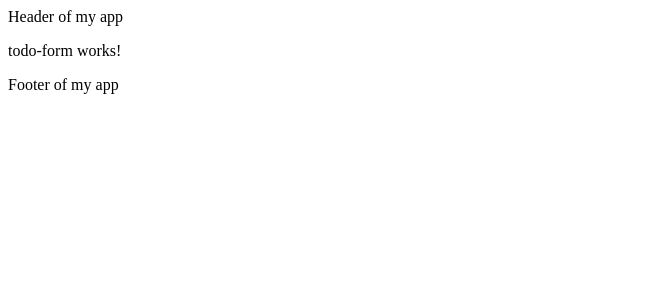
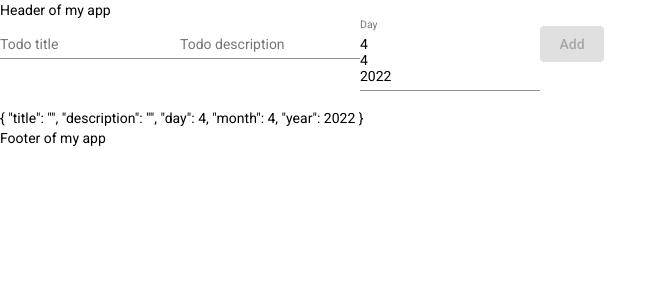
Before and after one commit to dacodemaniak/ng13-todo, an Angular app: page /todo/add in a window 1280 px wide. Shown: the top 300 px of the page, without its empty margins (0-667 px from the left). Built offline with nearby package versions, Linux system fonts and the light colour scheme.

Commit message:
Add material and form

```diff
--- a/angular.json
+++ b/angular.json
@@ -53,6 +53,7 @@
               "src/assets"
             ],
             "styles": [
+              "./node_modules/@angular/material/prebuilt-themes/indigo-pink.css",
               "src/styles.scss"
             ],
             "scripts": []
@@ -121,6 +122,7 @@
               "src/assets"
             ],
             "styles": [
+              "./node_modules/@angular/material/prebuilt-themes/indigo-pink.css",
               "src/styles.scss"
             ],
             "scripts": []
--- a/package.json
+++ b/package.json
@@ -11,10 +11,12 @@
   "private": true,
   "dependencies": {
     "@angular/animations": "~13.3.0",
+    "@angular/cdk": "^13.3.4",
     "@angular/common": "~13.3.0",
     "@angular/compiler": "~13.3.0",
     "@angular/core": "~13.3.0",
     "@angular/forms": "~13.3.0",
+    "@angular/material": "^13.3.4",
     "@angular/platform-browser": "~13.3.0",
     "@angular/platform-browser-dynamic": "~13.3.0",
     "@angular/router": "~13.3.0",
--- a/src/app/app.module.ts
+++ b/src/app/app.module.ts
@@ -4,6 +4,7 @@ import { BrowserModule } from '@angular/platform-browser';
 import { AppRoutingModule } from './app-routing.module';
 import { AppComponent } from './app.component';
 import { TodoModule } from './todo/todo.module';
+import { BrowserAnimationsModule } from '@angular/platform-browser/animations';
 
 @NgModule({
   declarations: [
@@ -12,7 +13,8 @@ import { TodoModule } from './todo/todo.module';
   imports: [
     BrowserModule,
     AppRoutingModule,
-    TodoModule
+    TodoModule,
+    BrowserAnimationsModule
   ],
   providers: [],
   bootstrap: [AppComponent]
--- a/src/app/services/todo.service.ts
+++ b/src/app/services/todo.service.ts
@@ -14,6 +14,34 @@ export class TodoService {
 
   public getTodos(): TodoModel[] {
     return this.todos;
+  }
+
+  /**
+   *
+   * @param todo
+   *
+   * @todo Calculate next id
+   */
+  public addTodo(todo: TodoModel): void {
+    // Trouver l'id le plus grand du tableau des todos
+    let highestId: number = -1;
+    for(let i: number = 0; i < this.todos.length; i++) {
+      const todo: TodoModel = this.todos[i];
+      if (todo.id > highestId) {
+        highestId = todo.id;
+      }
+    }
+    highestId = highestId + 1;
+
+    // Version spécifique language
+    highestId = [... this.todos].sort(
+      (obj1: TodoModel, obj2: TodoModel) => obj2.id - obj1.id
+    )[0].id + 1;
+
+    todo.id = highestId;
+
+    this.todos.push(todo);
+    console.log(`Now, we have ${this.todos.length} todos`);
   }
 
   private _initialize(): void {
--- a/src/app/todo/list/list.component.ts
+++ b/src/app/todo/list/list.component.ts
@@ -23,17 +23,12 @@ export class ListComponent implements OnInit, OnDestroy {
 
   public removeTodo(event: TodoModel): void {
     console.log(`Okay, i have to remove ${event.id}`);
-    const index: number = this.todos.findIndex(
-      (todo: TodoModel) => todo.id === event.id
-    );
-    this.todos.splice(index, 1);
 
-    /**
     this.todos.splice(
       this.todos.findIndex((todo: TodoModel) => todo.id === event.id),
       1
     );
-    */
+
   }
 
 }
--- a/src/app/todo/todo-form/todo-form.component.html
+++ b/src/app/todo/todo-form/todo-form.component.html
@@ -1 +1,22 @@
-<p>todo-form works!</p>
+<form [formGroup]="todoForm" (ngSubmit)="onSubmit()">
+    <mat-form-field>
+        <input matInput formControlName="title" placeholder="Todo title">
+        <mat-error *ngIf="c['title'].errors">
+            Title field is not fully completed
+        </mat-error>
+    </mat-form-field>
+
+    <mat-form-field>
+        <input matInput formControlName="description" placeholder="Todo description">
+    </mat-form-field>
+
+    <mat-form-field>
+        <input matInput formControlName="day" placeholder="Day">
+        <input matInput formControlName="month" placeholder="Month">
+        <input matInput formControlName="year" placeholder="Year">
+    </mat-form-field>
+
+    <button mat-raised-button color="primary" [disabled]="todoForm.invalid">Add</button>
+</form>
+
+{{ todoForm.value | json }}
--- a/src/app/todo/todo-form/todo-form.component.ts
+++ b/src/app/todo/todo-form/todo-form.component.ts
@@ -1,4 +1,8 @@
 import { Component, OnInit } from '@angular/core';
+import { AbstractControl, FormBuilder, FormGroup, Validators } from '@angular/forms';
+import { Router } from '@angular/router';
+import { TodoModel } from 'src/app/models/todo-model';
+import { TodoService } from 'src/app/services/todo.service';
 
 @Component({
   selector: 'app-todo-form',
@@ -6,10 +10,73 @@ import { Component, OnInit } from '@angular/core';
   styleUrls: ['./todo-form.component.scss']
 })
 export class TodoFormComponent implements OnInit {
+  public todoForm!: FormGroup;
 
-  constructor() { }
+  constructor(
+    private formBuilder: FormBuilder,
+    private todoService: TodoService,
+    private router: Router
+  ) { }
 
   ngOnInit(): void {
+    const today: Date = new Date();
+
+    this.todoForm = this.formBuilder.group({
+      title: [
+        '', // Default value
+        Validators.compose([
+          Validators.required,
+          Validators.minLength(5)
+        ])
+      ],
+      description: [
+        ''
+      ],
+      day: [
+        today.getDay(),
+        Validators.compose([
+          Validators.required,
+          Validators.min(1),
+          Validators.max(31)
+        ])
+      ],
+      month: [
+        today.getMonth() + 1,
+        Validators.compose([
+          Validators.required,
+          Validators.min(1),
+          Validators.max(12)
+        ])
+      ],
+      year: [
+        today.getFullYear(),
+        Validators.compose([
+          Validators.required,
+          Validators.minLength(4)
+        ])
+      ]
+    });
   }
 
+  public get c(): {[key: string]: AbstractControl} {
+    return this.todoForm.controls;
+  }
+
+  public onSubmit(): void {
+    console.log(`Form was submitted : ${JSON.stringify(this.todoForm.value)}`);
+    // Serialize a real TodoModel Object
+    const todoDate: Date = new Date(this.c['year'].value, this.c['month'].value, this.c['day'].value);
+
+    const todo: TodoModel = new TodoModel(); // Instance of TodoModel
+    todo.title = this.c['title'].value;
+    todo.description = this.c['description'].value;
+    todo.date = todoDate;
+
+    console.log(`Todo about to be pushed : ${JSON.stringify(todo)}`);
+
+    this.todoService.addTodo(todo);
+
+    // Now route to todo/list
+    this.router.navigate(['todo', 'list']);
+  }
 }
--- /dev/null
+++ b/src/app/ui/ui.module.ts
@@ -0,0 +1,24 @@
+import { NgModule } from '@angular/core';
+import { CommonModule } from '@angular/common';
+
+import { MatFormFieldModule } from '@angular/material/form-field';
+import { MatInputModule } from '@angular/material/input';
+import { MatButtonModule } from '@angular/material/button';
+import { MatIconModule } from '@angular/material/icon';
+
+
+@NgModule({
+  declarations: [],
+  imports: [],
+  exports: [
+    ... UiModule.materials
+  ]
+})
+export class UiModule {
+  public static materials: any[] = [
+    MatFormFieldModule,
+    MatInputModule,
+    MatButtonModule,
+    MatIconModule
+  ];
+}
--- a/src/index.html
+++ b/src/index.html
@@ -6,8 +6,11 @@
   <base href="/">
   <meta name="viewport" content="width=device-width, initial-scale=1">
   <link rel="icon" type="image/x-icon" href="favicon.ico">
+  <link rel="preconnect" href="https://fonts.gstatic.com">
+  <link href="https://fonts.googleapis.com/css2?family=Roboto:wght@300;400;500&display=swap" rel="stylesheet">
+  <link href="https://fonts.googleapis.com/icon?family=Material+Icons" rel="stylesheet">
 </head>
-<body>
+<body class="mat-typography">
   <app-root></app-root>
 </body>
 </html>
--- a/src/styles.scss
+++ b/src/styles.scss
@@ -1 +1,4 @@
 /* You can add global styles to this file, and also import other style files */
+
+html, body { height: 100%; }
+body { margin: 0; font-family: Roboto, "Helvetica Neue", sans-serif; }
```
Also changed, not shown: src/app/todo/todo.module.ts (+9 -2 lines), 1 other file (tests, documents, lock files or other folders).
